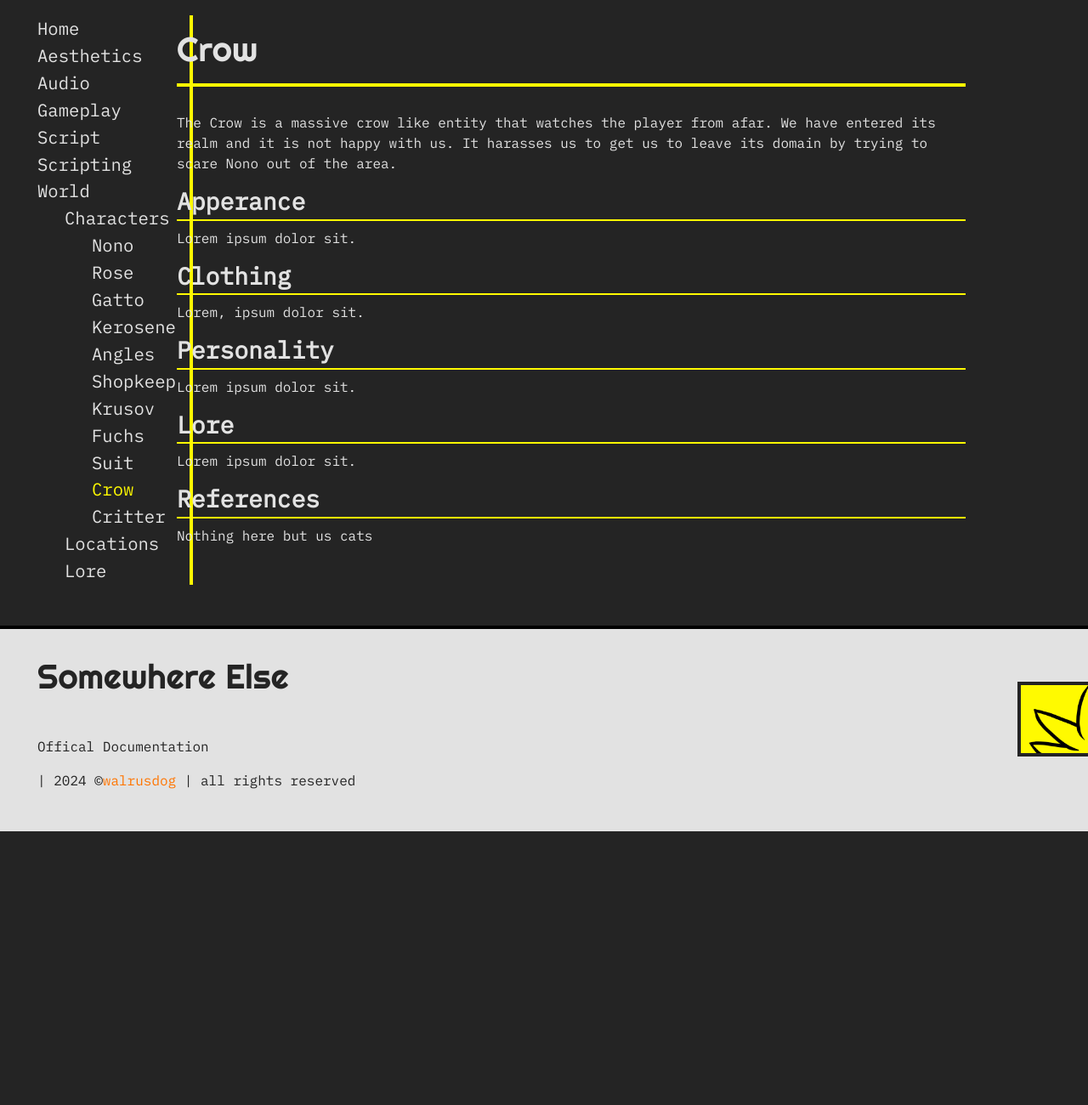
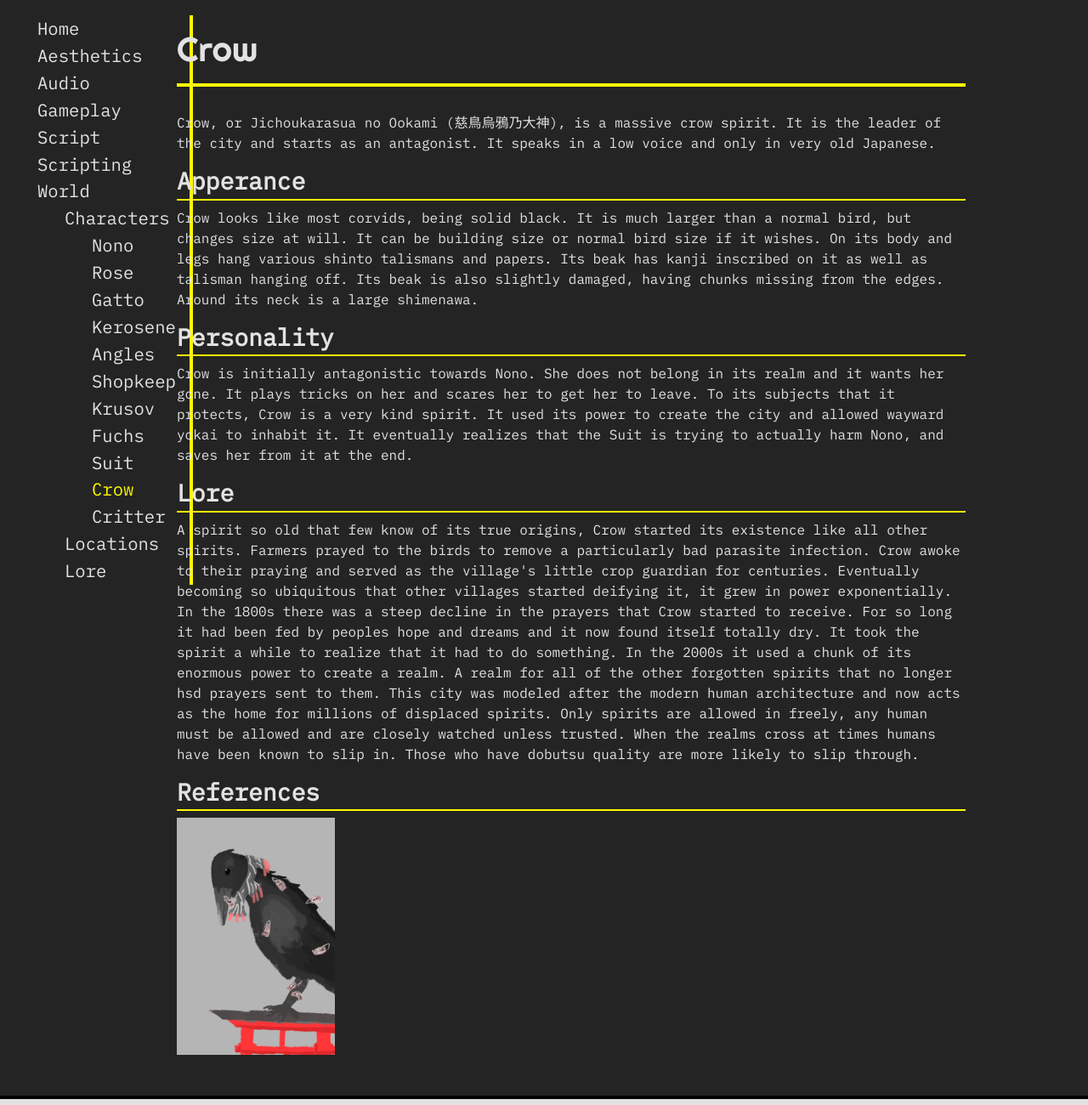
Before and after one commit to Walrus-Dog/neonlotussedocs, a plain HTML site: page pages/worldpages/charpages/crow.html in a window 1280 px wide. Shown: the part 200-1500 px from the top of the page at 85% size. Before the commit the page ends 1178 px from the top, so only its background shows below. Drawn offline with nearby package versions, Linux system fonts and the light colour scheme.

Commit message:
Ver0.6
- Added information to Crow's page
- Added concept art for Crow
- Added small description for angles

```diff
--- a/pages/worldpages/charpages/crow.html
+++ b/pages/worldpages/charpages/crow.html
@@ -57,17 +57,15 @@
             </div>
             <div class="content d-inline col-10">
                 <h1>Crow</h1>
-                <p>The Crow is a massive crow like entity that watches the player from afar. We have entered its realm and it is not happy with us. It harasses us to get us to leave its domain by trying to scare Nono out of the area.</p>
+                <p>Crow, or Jichoukarasua no Ookami (慈鳥烏鴉乃大神), is a massive crow spirit. It is the leader of the city and starts as an antagonist. It speaks in a low voice and only in very old Japanese.</p>
                 <h3>Apperance</h3>
-                <p>Lorem ipsum dolor sit.</p>
-                <h3>Clothing</h3>
-                <p>Lorem, ipsum dolor sit.</p>
+                <p>Crow looks like most corvids, being solid black. It is much larger than a normal bird, but changes size at will. It can be building size or normal bird size if it wishes. On its body and legs hang various shinto talismans and papers. Its beak has kanji inscribed on it as well as talisman hanging off. Its beak is also slightly damaged, having chunks missing from the edges. Around its neck is a large shimenawa.</p>
                 <h3>Personality</h3>
-                <p>Lorem ipsum dolor sit.</p>
+                <p>Crow is initially antagonistic towards Nono. She does not belong in its realm and it wants her gone. It plays tricks on her and scares her to get her to leave. To its subjects that it protects, Crow is a very kind spirit. It used its power to create the city and allowed wayward yokai to inhabit it. It eventually realizes that the Suit is trying to actually harm Nono, and saves her from it at the end.</p>
                 <h3>Lore</h3>
-                <p>Lorem ipsum dolor sit.</p>
+                <p>A spirit so old that few know of its true origins, Crow started its existence like all other spirits. Farmers prayed to the birds to remove a particularly bad parasite infection. Crow awoke to their praying and served as the village's little crop guardian for centuries. Eventually becoming so ubiquitous that other villages started deifying it, it grew in power exponentially. In the 1800s there was a steep decline in the prayers that Crow started to receive. For so long it had been fed by peoples hope and dreams and it now found itself totally dry. It took the spirit a while to realize that it had to do something. In the 2000s it used a chunk of its enormous power to create a realm. A realm for all of the other forgotten spirits that no longer hsd prayers sent to them. This city was modeled after the modern human architecture and now acts as the home for millions of displaced spirits. Only spirits are allowed in freely, any human must be allowed and are closely watched unless trusted. When the realms cross at times humans have been known to slip in. Those who have dobutsu quality are more likely to slip through.</p>
                 <h3>References</h3>
-                <p>Nothing here but us cats</p>
+                <img class="crow-img" src="../../../media/characterart/drawcrowconcept1.png" alt="crow concept art 1">
             </div>
     </main>
     <footer class="footer d-flex">
--- a/style/style.css
+++ b/style/style.css
@@ -131,6 +131,10 @@ h3 {
     width: 20%;
 }
 
+.crow-img {
+    width: 20%;
+}
+
 /* Footer */
 .footer {
     color: var(--dark-text);
```
Also changed, not shown: pages/worldpages/charpages/angles.html (+1 -1 lines), media/characterart/drawcrowconcept1.png (added).
